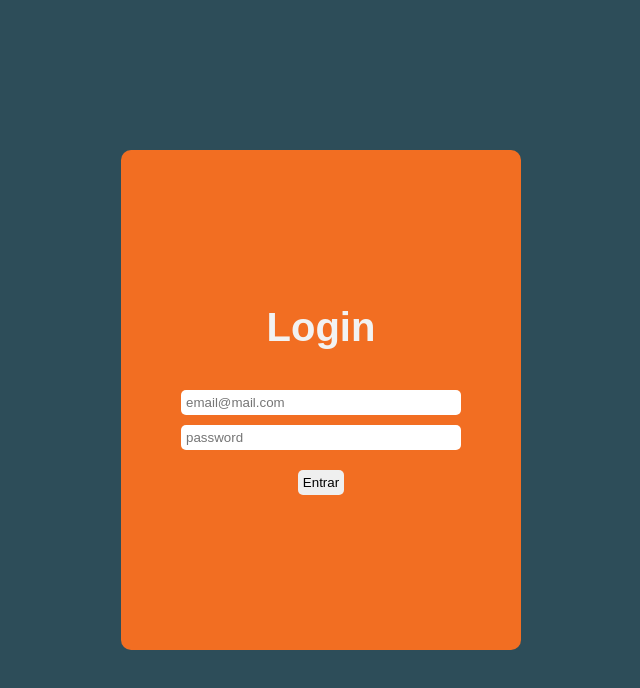
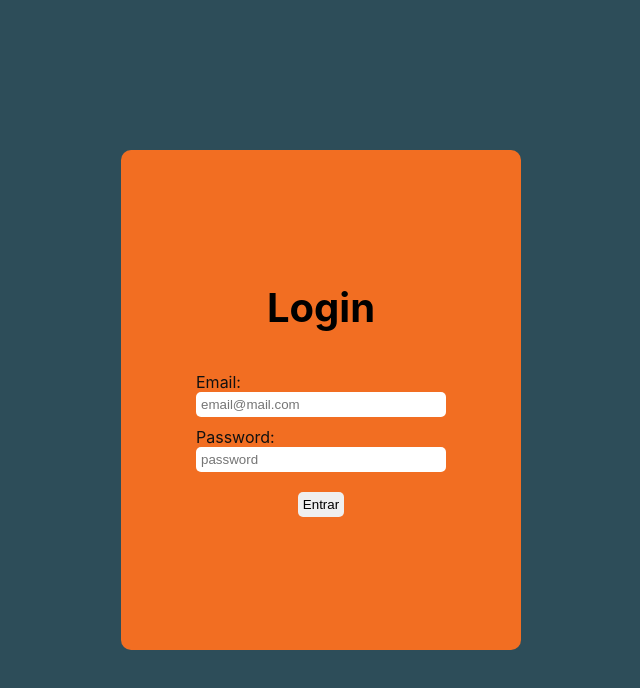
Before and after one commit to bruno-lippert/ordering_system, a Next.js app: page /Login in a window 1280 px wide. Shown: the top 688 px of the page, without its empty margins (319-959 px from the left). Built offline with nearby package versions, Linux system fonts and the light colour scheme.

Commit message:
style: adjust the style

```diff
--- a/pageStyles/login.ts
+++ b/pageStyles/login.ts
@@ -1,5 +1,5 @@
 import styled from 'styled-components';
-import { colors, fonts } from '../src/styles/themes/theme';
+import { colors } from '../src/styles/themes/theme';
 
 export const Container = styled.div`
     display: flex;
@@ -35,10 +35,12 @@ export const Login = styled.main`
         border: none;
         padding: 5px;
         border-radius: 5px;
+
+        display: flex;
     }
 
     .login {
-        width: 70%;
+        width: 250px;
     }
 
     .submit {
@@ -53,8 +55,7 @@ export const Login = styled.main`
     }
 
     h1 {
-        color: ${colors.tertiary};
-        font-family: ${fonts.arial};
+        color: #000;
         font-size: 2.5em;
 
         margin-bottom: 30px;
--- a/pages/Login.tsx
+++ b/pages/Login.tsx
@@ -17,8 +17,16 @@ export default function Login() {
     <S.Container>
       <S.Login>
         <h1>Login</h1>
-        <input className='login' type="email" placeholder='email@mail.com' onChange={handleEmail}/>
-        <input className='login' type="password" placeholder='password' onChange={handlePassword}/>
+        <div>
+          <label htmlFor="email">Email:</label>
+          <input id='email' className='login' type="email" placeholder='email@mail.com' onChange={handleEmail}/>
+        </div>
+
+        <div>
+          <label htmlFor="password">Password:</label>
+          <input id='password' className='login' type="password" placeholder='password' onChange={handlePassword}/>
+        </div>
+
         <input className='submit' type="submit" value="Entrar"/>
       </S.Login>
     </S.Container>
```
